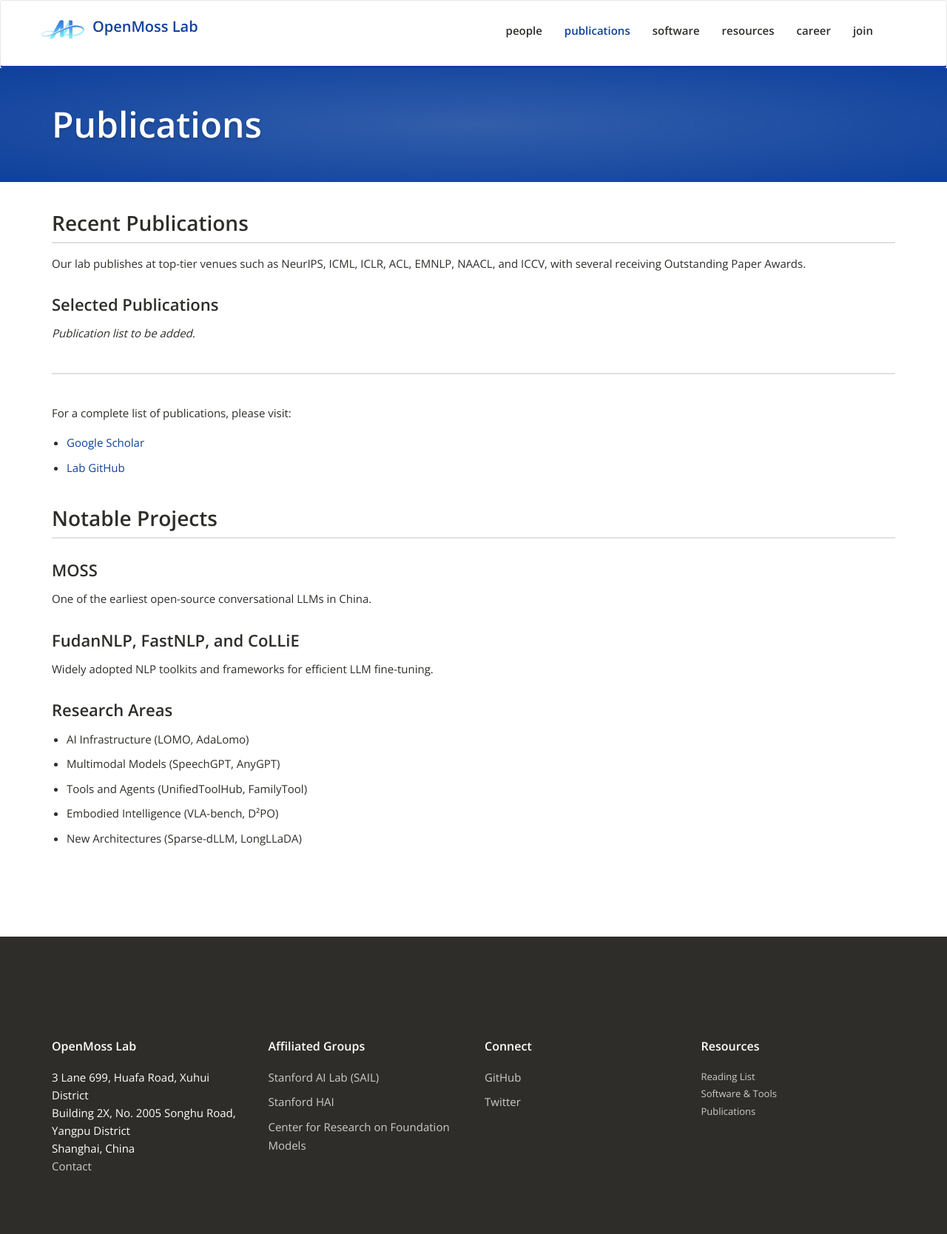
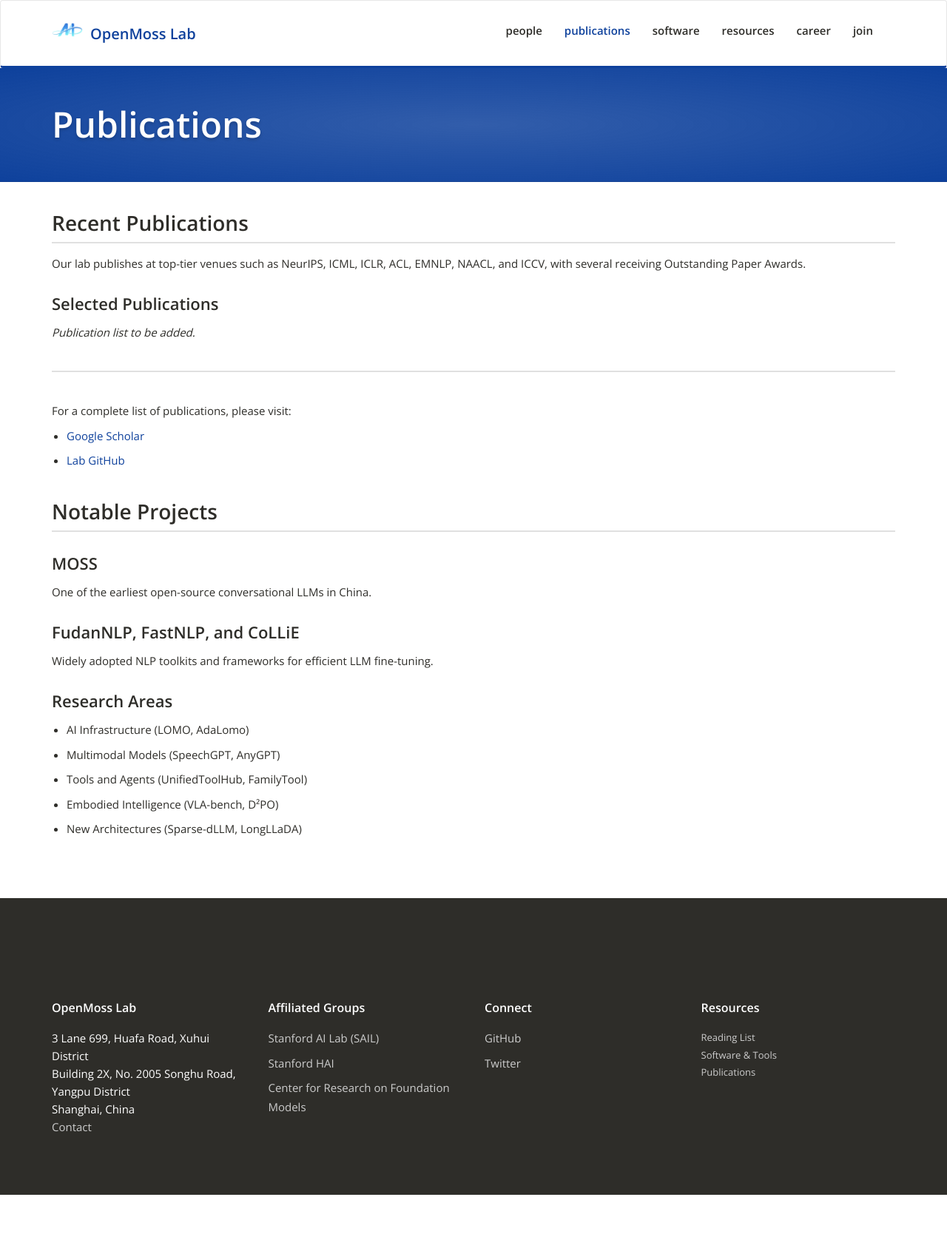
Before and after one commit to dalstonChen/openmosslab, a Jekyll site: the page built from publications.md, in a window 1280 px wide. Shown: the whole page at 74% size. Built offline with Jekyll 4.4.1, drawn with Linux system fonts in a browser that asks for light colours; after the commit the page ends 1615 px from its top, so only the background shows below that.

Commit message:
Fix logo size and page title alignment
- Adjust logo height to 42px to match h3 text line-height
- Set h3 line-height to 42px for consistent vertical alignment
- Remove unnecessary Bootstrap row/col-sm-12 wrapper from layouts
- This ensures page titles align perfectly with content paragraphs

🤖 Generated with [Claude Code](https://claude.com/claude-code)

Co-Authored-By: Claude <noreply@anthropic.com>

```diff
--- a/_layouts/page.html
+++ b/_layouts/page.html
@@ -10,10 +10,6 @@ layout: default
 
 <div class="widewrapper weak-highlight">
   <div class="container content">
-    <div class="row">
-      <section class="col-sm-12 col-md-12 col-lg-12 col-xl-12">
-        {{ content }}
-      </section>
-    </div>
+    {{ content }}
   </div>
 </div>
--- a/assets/css/main.css
+++ b/assets/css/main.css
@@ -76,11 +76,14 @@ a:hover {
   padding: 4px 15px;
 }
 
-.navbar-brand.logo-brand {
-  height: 60px;
-  width: auto;
-  margin: 10px 10px 10px 0;
-  padding: 0;
+/* Logo sizing to match text height */
+img.logo-brand {
+  height: 42px !important;
+  width: auto !important;
+  margin: 19px 10px 19px 0 !important;
+  padding: 0 !important;
+  display: inline-block !important;
+  vertical-align: middle !important;
 }
 
 .navbar-brand h3 {
@@ -88,7 +91,9 @@ a:hover {
   font-size: 20px;
   font-weight: 600;
   margin: 20px 0;
+  line-height: 42px;
   display: inline-block;
+  vertical-align: middle;
 }
 
 .grove-navbar .navbar-nav {
```
Also changed, not shown: _layouts/home.html (+5 -9 lines).
